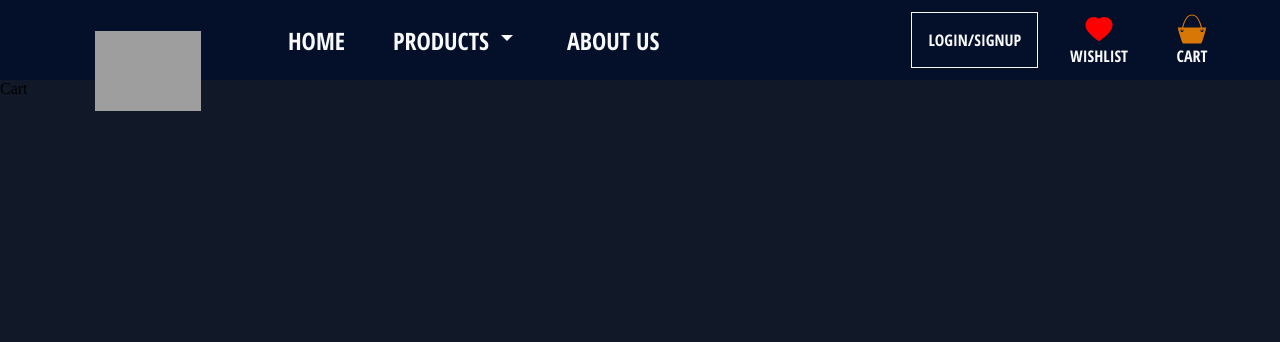
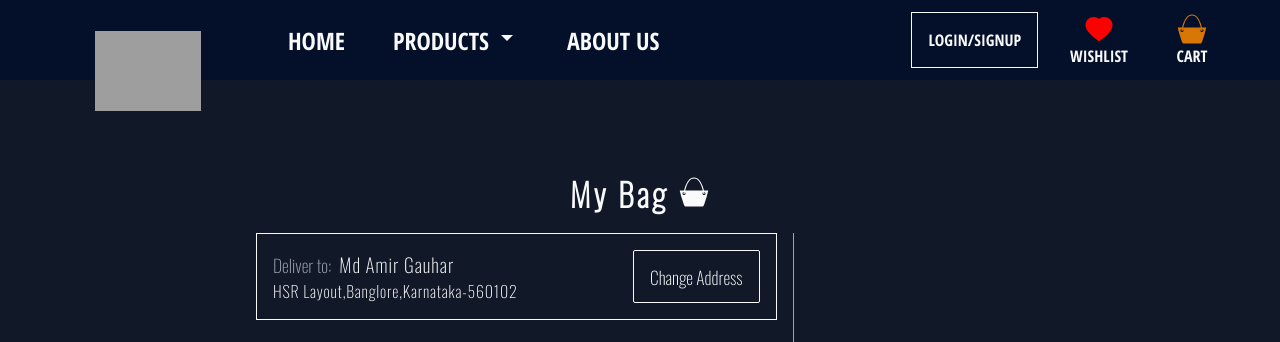
Before and after one commit to md-amir-gauhar/weeb-central, a React (Create React App) app: page /cart in a window 1280 px wide. Shown: the top 342 px of the page. Built offline with nearby package versions, Linux system fonts and the light colour scheme; no server answers; grey boxes are pictures that could not be loaded; what miragejs would draw is missing.

Commit message:
feat: added address management

```diff
--- /dev/null
+++ b/src/components/Address.jsx
@@ -0,0 +1,30 @@
+import React, { useState } from 'react'
+import { useAddress } from '../context/addressContext'
+import AddressModal from './AddressModal'
+
+import '../styles/Address.css'
+
+
+const Address = () => {
+  const { address } = useAddress()
+  const [openModal, setOpenModal] = useState(false)
+  return (
+    <>
+      <div className="address flex justify-between">
+        <div className="address-details flex flex-col">
+          <span>
+            Deliver to:<span className="name">{address.name}</span>
+          </span>
+          <span>
+            {address.street},{address.city},{address.state}-{address.pincode}
+          </span>
+        </div>
+        <button onClick={() => setOpenModal(true)}>Change Address</button>
+      </div>
+      {openModal && <AddressModal setOpenModal={setOpenModal} />}
+    </>
+
+  )
+}
+
+export default Address
--- /dev/null
+++ b/src/components/AddressModal.jsx
@@ -0,0 +1,81 @@
+import React, { useState } from 'react'
+import { useAddress } from '../context/addressContext'
+import '../styles/AddressModal.css'
+
+const AddressModal = ({ setOpenModal }) => {
+  const { dispatch } = useAddress()
+  const [editName, setEditName] = useState("")
+  const [editContact, setEditContact] = useState("")
+  const [editStreet, setEditStreet] = useState("")
+  const [editCity, setEditCity] = useState("")
+  const [editState, setEditState] = useState("")
+  const [editPincode, setEditPincode] = useState("")
+
+  const submitHandler = e => {
+    e.preventDefault()
+    const address = {
+      name: editName,
+      contact: editContact,
+      street: editStreet,
+      city: editCity,
+      state: editState,
+      pincode: editPincode
+    }
+
+    dispatch({
+      type: "CHANGE_ADDRESS",
+      payload: address
+    })
+    setOpenModal(false)
+  }
+  return (
+    <div className='modal-container flex align-center justify-center'>
+      <div className="modal flex flex-col">
+        <form className='flex flex-col' onSubmit={submitHandler}>
+          <input
+            type="text"
+            placeholder='Name'
+            value={editName}
+            onChange={e => setEditName(e.target.value)}
+          />
+          <input
+            type="number"
+            placeholder='Contact No.'
+            value={editContact}
+            onChange={e => setEditContact(e.target.value)}
+          />
+          <input
+            type="text"
+            placeholder='Street'
+            value={editStreet}
+            onChange={e => setEditStreet(e.target.value)}
+          />
+          <input
+            type="text"
+            placeholder='City'
+            value={editCity}
+            onChange={e => setEditCity(e.target.value)}
+          />
+          <input
+            type="text"
+            placeholder='State'
+            value={editState}
+            onChange={e => setEditState(e.target.value)}
+          />
+          <input
+            type="number"
+            placeholder='Pincode'
+            value={editPincode}
+            onChange={e => setEditPincode(e.target.value)}
+          />
+        </form>
+        <div className="buttons flex align-center justify-between">
+          <button onClick={() => setOpenModal(false)}>Cancel</button>
+          <button type='submit' onClick={submitHandler}>Edit</button>
+        </div>
+      </div>
+    </div>
+  )
+}
+
+export default AddressModal
--- /dev/null
+++ b/src/context/addressContext.js
@@ -0,0 +1,22 @@
+import { createContext, useContext, useReducer } from 'react'
+import { addressReducer, initialState } from '../reducers/addressReducer'
+
+const AddressContext = createContext()
+
+const AddressProvider = ({ children }) => {
+  const [state, dispatch] = useReducer(addressReducer, initialState)
+
+  const value = {
+    address: state.address,
+    dispatch
+  }
+  return (
+    <AddressContext.Provider value={value}>
+      {children}
+    </AddressContext.Provider>
+  )
+}
+
+const useAddress = () => useContext(AddressContext)
+
+export { useAddress, AddressProvider }
--- a/src/index.js
+++ b/src/index.js
@@ -5,6 +5,7 @@ import App from "./App";
 import { makeServer } from "./server";
 import { DataProvider } from "./context/DataContext";
 import { WishListProvider } from "./context/wishlistContext";
+import { AddressProvider } from "./context/addressContext";
 
 // Call make Server
 makeServer();
@@ -13,7 +14,9 @@ ReactDOM.render(
   <React.StrictMode>
     <DataProvider>
       <WishListProvider>
-        <App />
+        <AddressProvider>
+          <App />
+        </AddressProvider>
       </WishListProvider>
     </DataProvider>
   </React.StrictMode>,
--- a/src/pages/Cart.js
+++ b/src/pages/Cart.js
@@ -1,8 +1,23 @@
 import React from 'react'
+import { AiFillCaretLeft, AiFillCaretRight, AiFillTags } from 'react-icons/ai'
+import { BsTrashFill } from 'react-icons/bs'
+import { GiBeachBag } from 'react-icons/gi'
+import Address from '../components/Address'
+
+import '../styles/Cart.css'
 
 const Cart = () => {
   return (
-    <div>Cart</div>
+    <main className='cart'>
+      <h2 className="title">My Bag <GiBeachBag /></h2>
+      <div className="checkouts flex">
+        <section className="checkout flex flex-col">
+          <Address />
+          <div className="card-container"></div>
+        </section>
+        <section className="payment-checkout"></section>
+      </div>
+    </main>
   )
 }
 
--- /dev/null
+++ b/src/reducers/addressReducer.js
@@ -0,0 +1,24 @@
+const initialState = {
+  address: {
+    name: 'Md Amir Gauhar',
+    contact: "76440xxxx0",
+    street: "HSR Layout",
+    city: "Banglore",
+    state: "Karnataka",
+    pincode: "560102"
+  }
+}
+
+const addressReducer = (state, { type, payload }) => {
+  switch (type) {
+    case "CHANGE_ADDRESS":
+      return {
+        ...state,
+        address: {...payload}
+      }
+    default:
+      return state
+  }
+}
+
+export { initialState, addressReducer }
--- /dev/null
+++ b/src/styles/Address.css
@@ -0,0 +1,45 @@
+.address {
+  border: 0.5px solid var(--gray-50);
+  padding: 1rem;
+}
+
+.address-details > span:first-of-type {
+  color: var(--gray-400);
+  font-size: 1.1rem;
+  font-weight: 200;
+}
+
+.address-details .name {
+  color: var(--gray-50);
+  font-size: 1.2rem;
+  letter-spacing: 0.05em;
+  font-weight: 400;
+  margin-left: .5rem;
+}
+
+.address-details > span:last-child {
+  font-size: 1rem;
+  letter-spacing: 0.05em;
+  color: var(--gray-50);
+}
+
+.address button {
+  background-color: transparent;
+  text-transform: capitalize;
+  padding: 0.625rem 1rem;
+  color: var(--gray-50);
+  font-family: var(--oswald-font);
+  font-size: 1.1rem;
+  border: 1px solid var(--gray-50);
+  border-radius: 2px;
+  font-weight: 500;
+  width: max-content;
+}
+
+.address button:hover {
+  cursor: pointer;
+  transform: scale(1.05);
+  background-color: var(--gray-50);
+  color: var(--gray-900);
+  font-weight: 900;
+}
--- /dev/null
+++ b/src/styles/AddressModal.css
@@ -0,0 +1,55 @@
+.modal-container {
+  height: 100vh;
+  width: 100vw;
+  position: absolute;
+  top: 0;
+  left: 0;
+  z-index: 99;
+  background-color: rgba(0, 0, 0, 0.5);
+  backdrop-filter: blur(1rem);
+}
+
+.modal {
+  background-color: transparent;
+  width: 25vw;
+  padding: 3rem 2rem;
+  gap: 1rem;
+  border: 1px solid var(--gray-400);
+}
+
+form {
+  gap: 1rem;
+}
+
+input[type='text'],
+input[type='number'] {
+  height: 2.3rem;
+  background-color: transparent;
+  border: 1px solid var(--gray-400);
+  border-radius: 0.2rem;
+  outline: none;
+  padding: 1.5rem 1rem;
+  font-size: 1.2rem;
+  color: var(--gray-50);
+  font-family: var(--oswald-font);
+  letter-spacing: 0.1em;
+}
+
+::placeholder {
+  color: var(--gray-50);
+}
+
+.buttons button {
+  margin: 0 2rem;
+  font-size: 1.2rem;
+  width: 5rem;
+  font-family: var(--oswald-font);
+  padding: .3rem 0;
+  cursor: pointer;
+}
+
+.buttons button:first-child {
+  background-color: transparent;
+  color: var(--gray-50);
+  border: 1px solid var(--gray-50);
+}
--- /dev/null
+++ b/src/styles/Cart.css
@@ -0,0 +1,31 @@
+.cart {
+  width: 60vw;
+  margin: 2rem auto;
+  font-family: var(--oswald-font);
+  margin-top: 90px;
+}
+
+.title {
+  margin: 1rem 0;
+  text-align: center;
+  letter-spacing: 0.1em;
+  font-size: 2rem;
+  color: var(--gray-50);
+}
+
+.title > svg {
+  font-size: 2rem;
+}
+
+.checkouts {
+  justify-content: flex-start;
+}
+
+.checkout {
+  display: flex;
+  flex-direction: column;
+  gap: 1rem;
+  width: 70%;
+  border-right: 1px solid var(--gray-400);
+  padding-right: 1rem;
+}
```
